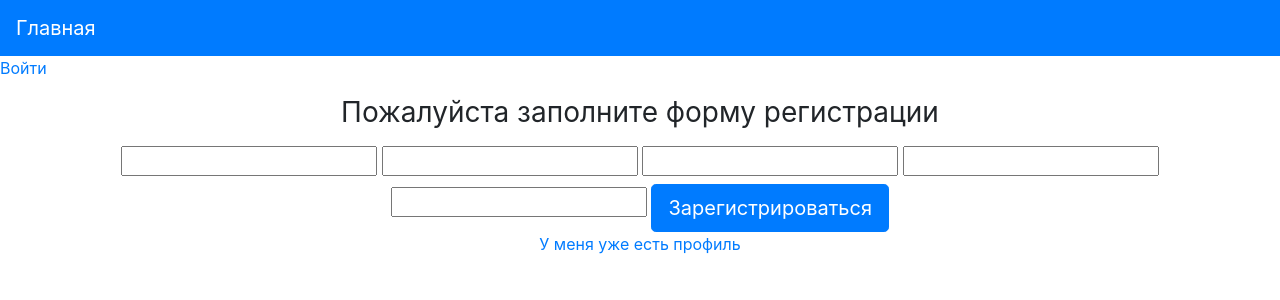
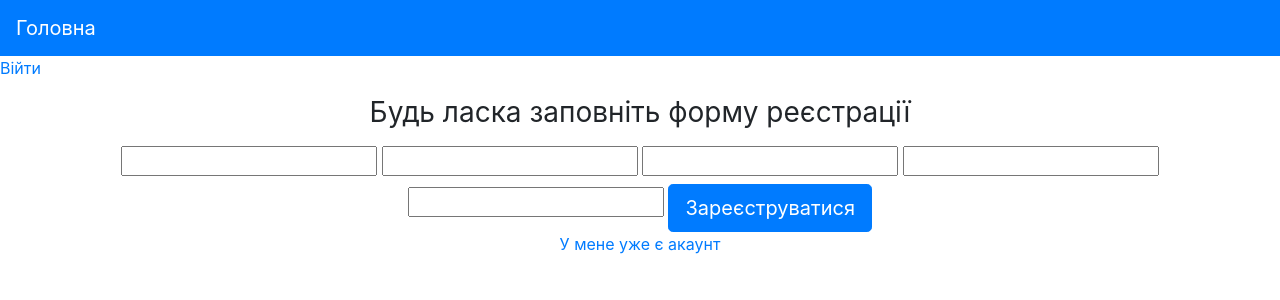
Before and after one commit to Kap1ch/quize, a Django app: page /sign-up/ in a window 1280 px wide. Shown: the top 300 px of the page. Run offline with Django 5.2, Linux system fonts and the light colour scheme; some libraries are stand-ins or nearby versions.

Commit message:
update localization

```diff
--- a/quiz_proj/quiz_proj/settings.py
+++ b/quiz_proj/quiz_proj/settings.py
@@ -25,7 +25,7 @@ BASE_DIR = Path(__file__).resolve().parent.parent
 SECRET_KEY = 'django-insecure-+9gi!2glzwag86qbu7m%)ad$kjf2c(a+y#k0%i^#ca(jzm4wxq'
 
 # SECURITY WARNING: don't run with debug turned on in production!
-DEBUG = False
+DEBUG = True
 
 ALLOWED_HOSTS = []
 
--- a/quiz_proj/templates/base.html
+++ b/quiz_proj/templates/base.html
@@ -25,7 +25,7 @@
                     {% else %}
                         "{% url 'quizes:login' %}"
                     {% endif %}
-                        >Главная</a>
+                        >Головна</a>
         </nav>
 
     <div id="header">
@@ -33,10 +33,10 @@
                 {% if request.user.is_authenticated %}
                     <form id="logout-form" action="{% url 'quizes:logout' %}" method="POST" style="display: inline;">
                         {% csrf_token %}
-                        <button type="submit" class="btn btn-link" style="padding: 0; border: none; background: none;">Выйти</button>
+                        <button type="submit" class="btn btn-link" style="padding: 0; border: none; background: none;">Вийти</button>
                     </form>
                 {% else %}
-                    <a href="{% url 'quizes:login' %}">Войти</a>
+                    <a href="{% url 'quizes:login' %}">Війти</a>
                 {% endif %}
             </span>
     </div>
--- a/quiz_proj/templates/registration/logged_out.html
+++ b/quiz_proj/templates/registration/logged_out.html
@@ -2,7 +2,7 @@
 {% block title %}Logged out{% endblock %}
 {% block content %}
     <h1>Logged out</h1>
-    <p>Вы успешно разлогинены.
-   Вы можете  <a href="{% url "quizes:login" %}">авторизироваться снова</a>.
+    <p>Ви успішно розлогінені
+   Вы можете  <a href="{% url "quizes:login" %}">авторизуватися заново</a>.
     </p>
 {% endblock %}
--- a/quiz_proj/templates/registration/login.html
+++ b/quiz_proj/templates/registration/login.html
@@ -9,7 +9,7 @@
         {% if form.errors %}
             <p>Невірно введено логін або пароль</p>
         {% else %}
-            <h1 class="h3 mb-3 font-weight-normal">Будьласка авторизуйтесь</h1>
+            <h1 class="h3 mb-3 font-weight-normal">Будь ласка авторизуйтесь</h1>
         {% endif %}
         <form action="{% url 'quizes:login' %}" class="form-sign-in login-form" method="post" >
 
--- a/quiz_proj/templates/registration/sign_up.html
+++ b/quiz_proj/templates/registration/sign_up.html
@@ -1,15 +1,15 @@
 {% extends "base.html" %}
 {% load  bootstrap %}
 {% block title %}
-    Регистрация
+    Реєстрація
 {% endblock title %}
 {% block content %}
     <div class="container text-center sign-in">
         {% if user_form.errors %}
-            <p>Данные не коректны</p>
+            <p>Данні не конкретні</p>
         {% else %}
             <h1 class="h3 mb-3 font-weight-normal">
-                Пожалуйста заполните форму регистрации
+                Будь ласка заповніть форму реєстрації
             </h1>
         {% endif %}
         <form action="" class="form-sign-in login-form" method="post">
@@ -20,9 +20,9 @@
             {{ user_form.last_name|bootstrap }}
             {% csrf_token %}
             <button class="btn btn-lg btn-primary mt-2" type="submit">
-                Зарегистрироваться
+                Зареєструватися
             </button>
         </form>
-        <a href="{% url 'quizes:login' %}">У меня уже есть профиль </a>
+        <a href="{% url 'quizes:login' %}">У мене уже є акаунт </a>
     </div>
 {% endblock content %}
```
Also changed, not shown: quiz_proj/db.sqlite3.
